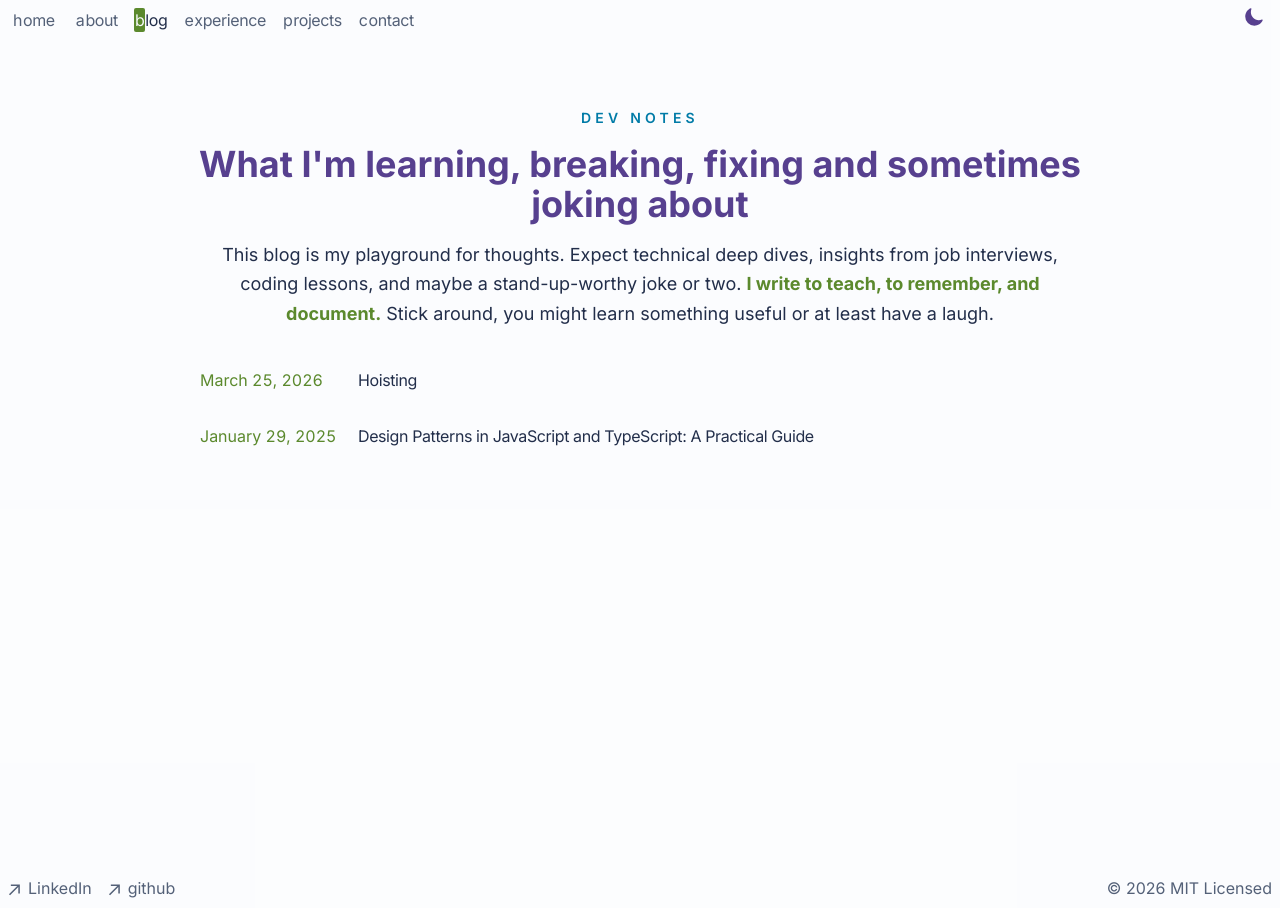
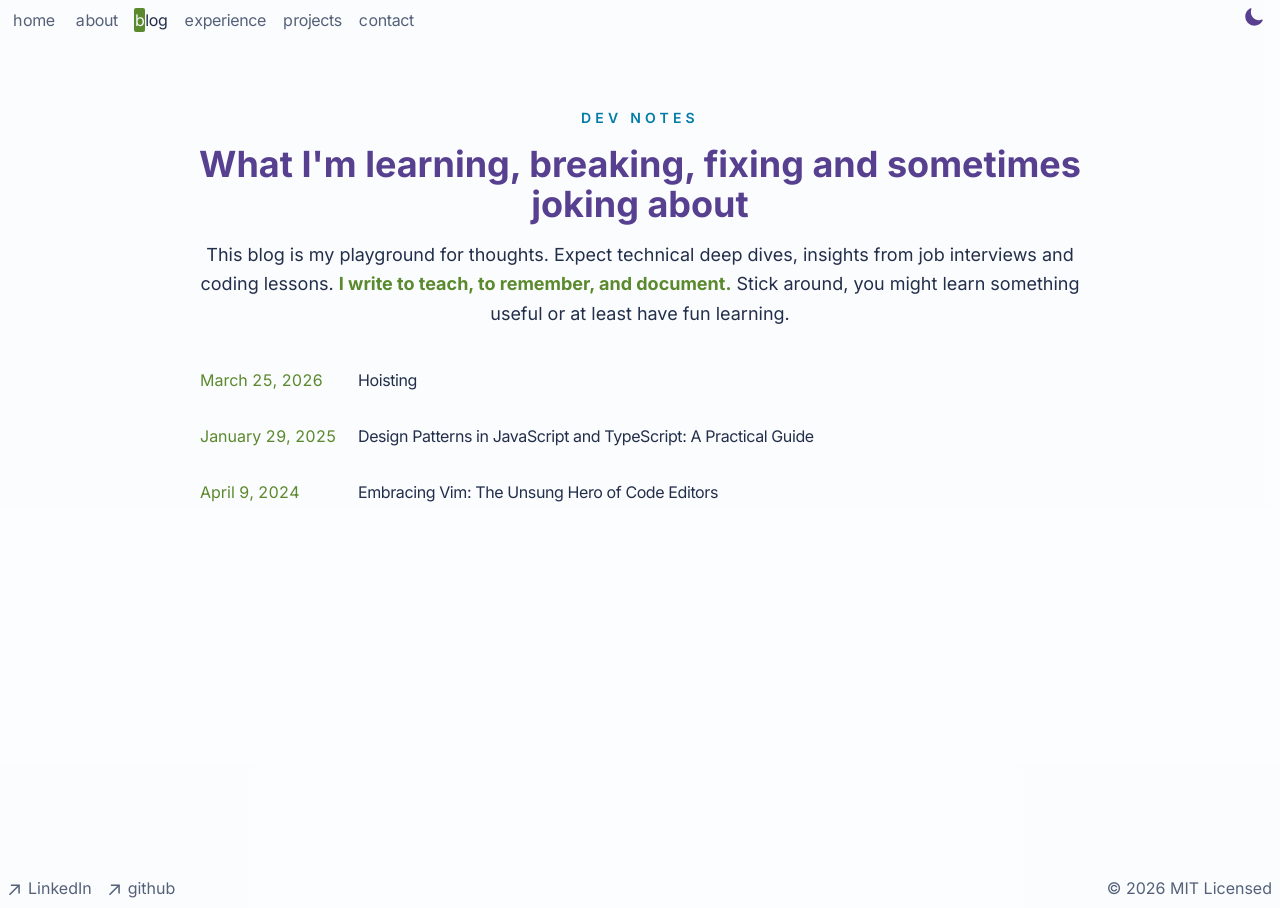
Before and after one commit to tatooin6/portfolio, a Next.js app: page /blog in a window 1280 px wide. Built offline with nearby package versions, Linux system fonts and the light colour scheme; no server answers.

Commit message:
Add minor fixes to the front content

```diff
--- a/src/app/blog/page.tsx
+++ b/src/app/blog/page.tsx
@@ -14,13 +14,13 @@
           </h2>
           <p className="text-lg leading-relaxed text-theme-text">
             This blog is my playground for thoughts. Expect technical deep
-            dives, insights from job interviews, coding lessons, and maybe a
-            stand-up-worthy joke or two.{" "}
+            dives, insights from job interviews and coding lessons.
+            {" "}
             <strong className="text-theme-accent">
               I write to teach, to remember, and document.
             </strong>
             {" "}Stick around, you might learn something useful or at least have
-            a laugh.
+            fun learning.
           </p>
         </div>
 
--- /dev/null
+++ b/src/app/content/posts/vim.mdx
@@ -0,0 +1,39 @@
+---
+title: 'Embracing Vim: The Unsung Hero of Code Editors'
+publishedAt: '2024-04-09'
+summary: 'Discover why Vim, with its steep learning curve, remains a beloved tool among developers for editing code efficiently and effectively.'
+---
+
+In the world of software development, where the latest and greatest tools frequently capture the spotlight, Vim stands out as a timeless classic. Despite its age and initial complexity, Vim has managed to retain a devoted following of developers who swear by its efficiency, versatility, and power.
+
+This article delves into the reasons behind Vim's enduring appeal and why it continues to be a great tool for coding in the modern era.
+
+## Efficiency and Speed
+
+At the heart of Vim's philosophy is the idea of minimizing keystrokes to achieve maximum efficiency.
+
+Unlike other text editors where the mouse is often relied upon for navigation and text manipulation, Vim's keyboard-centric design allows developers to perform virtually all coding tasks without leaving the home row. This not only speeds up coding but also reduces the risk of repetitive strain injuries.
+
+## Highly Customizable
+
+Vim can be extensively customized to suit any developer's preferences and workflow. With a vibrant ecosystem of plugins and a robust scripting language, users can tailor the editor to their specific needs, whether it's programming in Python, writing in Markdown, or managing projects.
+
+This level of customization ensures that Vim remains relevant and highly functional for a wide range of programming tasks and languages.
+
+## Ubiquity and Portability
+
+Vim is virtually everywhere. It's available on all major platforms, and because it's lightweight and terminal-based, it can be used on remote servers through SSH, making it an indispensable tool for sysadmins and developers working in a cloud-based environment.
+
+The ability to use the same editor across different systems without a graphical interface is a significant advantage for those who need to maintain a consistent workflow across multiple environments.
+
+## Vibrant Community
+
+Despite or perhaps because of its learning curve, Vim has cultivated a passionate and active community. Online forums, dedicated websites, and plugins abound, offering support, advice, and improvements.
+
+This community not only helps newcomers climb the steep learning curve but also continually contributes to Vim's evolution, ensuring it remains adaptable and up-to-date with the latest programming trends and technologies.
+
+## Conclusion
+
+Vim is not just a text editor; it's a way of approaching coding with efficiency and thoughtfulness. Its steep learning curve is a small price to pay for the speed, flexibility, and control it offers.
+
+For those willing to invest the time to master its commands, Vim proves to be an invaluable tool that enhances productivity and enjoyment in coding. In an age of ever-changing development tools, the continued popularity of Vim is a testament to its enduring value and utility.
--- a/src/app/page.tsx
+++ b/src/app/page.tsx
@@ -7,11 +7,11 @@
   const profilesDir = path.join(process.cwd(), "public", "images", "profiles");
   const profiles = fs.existsSync(profilesDir)
     ? fs
-        .readdirSync(profilesDir)
-        .filter((fileName) =>
-          fs.statSync(path.join(profilesDir, fileName)).isFile()
-        )
-        .map((fileName) => `/images/profiles/${fileName}`)
+      .readdirSync(profilesDir)
+      .filter((fileName) =>
+        fs.statSync(path.join(profilesDir, fileName)).isFile()
+      )
+      .map((fileName) => `/images/profiles/${fileName}`)
     : [];
 
   return (
@@ -22,7 +22,7 @@
             Hi there
           </p>
           <h2 className="text-4xl font-bold text-theme-primary">
-            I&apos;m Tato - Fullstack Web Developer & Creative Mind
+            I&apos;m Tato - Fullstack Web Developer
           </h2>
           <div className="flex justify-center">
             <ProfilePicture profiles={profiles} />
```
